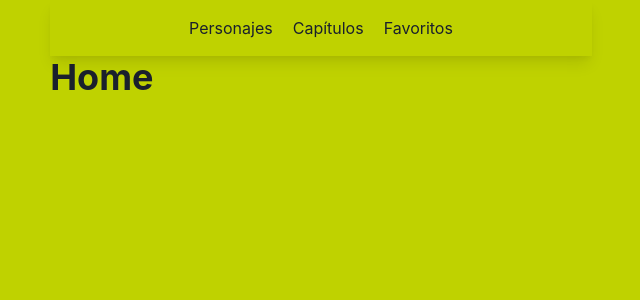
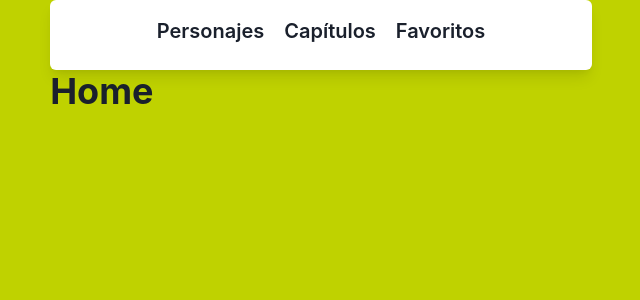
Before and after one commit to H4rasho/Rick-and-Morty-App, a Next.js app: page / in a window 1280 px wide. Shown: the top 300 px of the page, without its empty margins (319-959 px from the left). Built offline with nearby package versions, Linux system fonts and the light colour scheme.

Commit message:
update design header

```diff
--- a/components/search/search.tsx
+++ b/components/search/search.tsx
@@ -30,8 +30,8 @@ export default function Search() {
     return null;
   }
   return (
-    <form onSubmit={handleSearch}>
-      <Box w={[250, 380, 500]} bg="white" px={4} py={2} rounded="xl">
+    <Box w="full" bg="white" px={4} py={2} rounded="xl">
+      <form onSubmit={handleSearch}>
         <HStack>
           <Input
             placeholder="Buscar"
@@ -77,7 +77,7 @@ export default function Search() {
             <option value="All">All</option>
           </Select>
         </Stack>
-      </Box>
-    </form>
+      </form>
+    </Box>
   );
 }
--- a/components/ui/header.tsx
+++ b/components/ui/header.tsx
@@ -7,11 +7,13 @@ import Search from "../search/search";
 
 export const Nav = () => {
   return (
-    <Box as="nav" display={["none", "block"]}>
-      <List display="flex" gap={5}>
+    <Box as="nav" display={["none", "block"]} mb={2}>
+      <List display="flex" gap={5} justifyContent="center">
         {ROUTES.map(({ name, route }) => (
           <Link href={route} key={route}>
-            <ListItem>{name}</ListItem>
+            <ListItem fontSize="xl" fontWeight="semibold">
+              {name}
+            </ListItem>
           </Link>
         ))}
       </List>
@@ -21,10 +23,10 @@ export const Nav = () => {
 
 export default function Header({ onMenuClick }: { onMenuClick: () => void }) {
   return (
-    <Box as="header" px={8} py="4" w="full" shadow="lg">
-      <Flex justifyContent="space-around" gap={2}>
+    <Box as="header" px={8} py="4" w="full" bg="white" shadow="lg" rounded="md">
+      <Nav />
+      <Flex gap={2}>
         <Search />
-        <Nav />
         <Button onClick={onMenuClick} display={{ sm: "none" }}>
           <MenuIcon />
         </Button>
```
